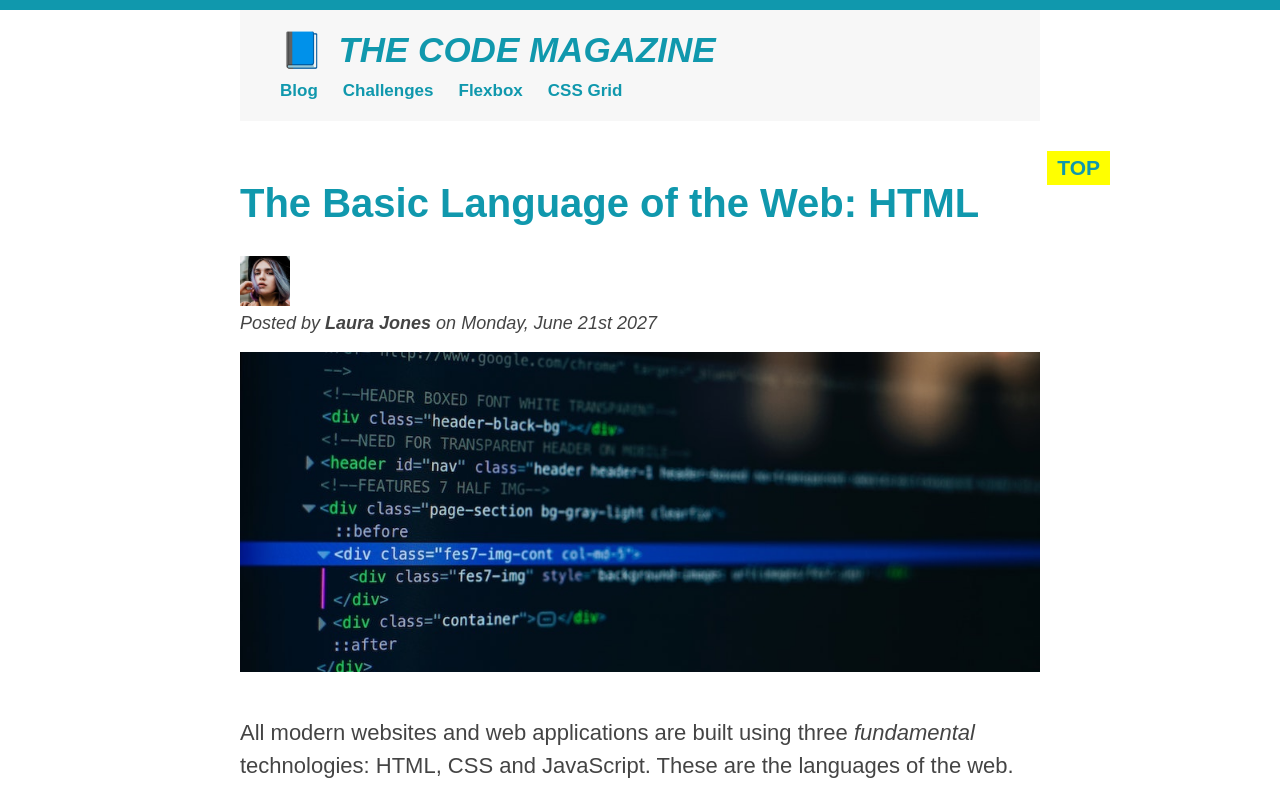
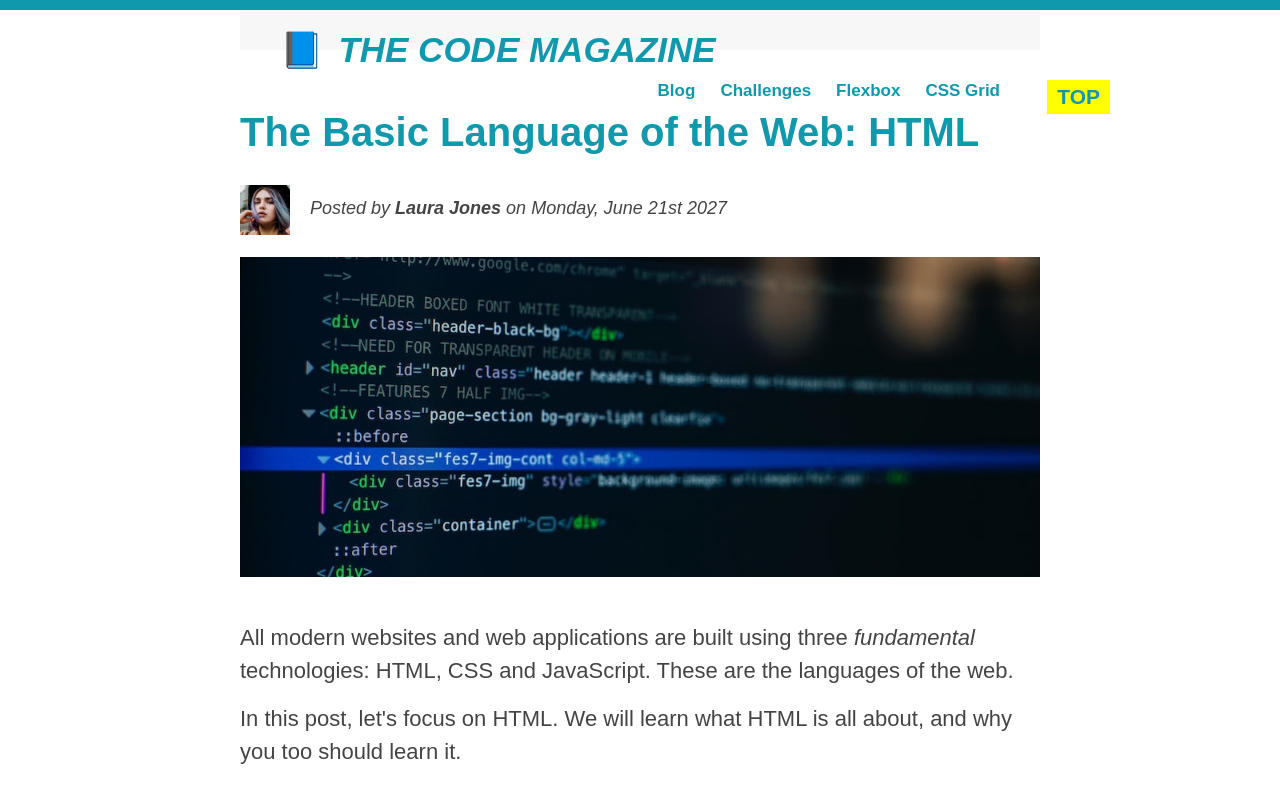
Before and after one commit to amrhssynzdh/HTML-CSS-Fundamentals, a plain HTML site: page index.html in a window 1280 px wide. Shown: the top 794 px of the page. Drawn offline with Linux system fonts and the light colour scheme.

Commit message:
using Floats

```diff
--- a/index.html
+++ b/index.html
@@ -25,8 +25,9 @@
             alt="Headshot of Laura Jones "
             width="50"
             height="50"
+            class="author-img"
           />
-          <p id="author">
+          <p id="author" class="author">
             Posted by <strong>Laura Jones</strong> on Monday, June 21st 2027
           </p>
           <img
--- a/style.css
+++ b/style.css
@@ -25,6 +25,7 @@ body {
 
 nav {
   font-size: 18px;
+  text-align: center;
 }
 
 article {
@@ -178,3 +179,23 @@ button {
   bottom: 50px;
   right: 50px;
 }
+
+/* FLOATS */
+.author-img {
+  float: left;
+  margin-bottom: 22px;
+}
+
+.author {
+  padding-left: 20px;
+  padding-top: 10px;
+  float: left;
+}
+
+h1 {
+  float: left;
+}
+
+nav {
+  float: right;
+}
```
